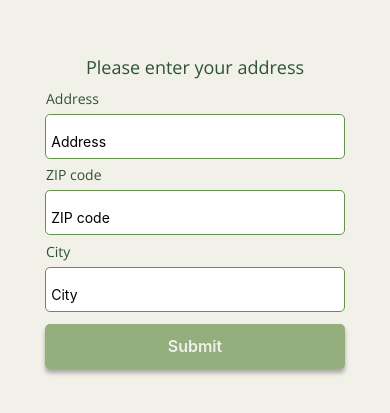
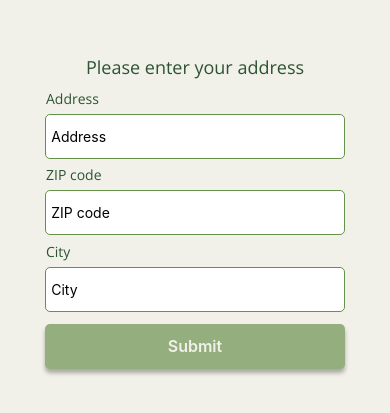
Before and after one commit to myplants-lacapsule/myplants-frontend, a React Native app: screen /AddLocationScreen in a window 390 px wide. Shown: the part 207-620 px from the top of the page. Built offline with nearby package versions, Linux system fonts and the light colour scheme.

Commit message:
change input

```diff
--- a/components/RegisterInput.js
+++ b/components/RegisterInput.js
@@ -19,8 +19,7 @@ const styles = StyleSheet.create({
     height: 45,
     width: "96%",
     margin: "2%",
-    paddingTop: 10,
-    paddingLeft: 5,
+    paddingHorizontal: 5,
     borderWidth: 1,
     borderRadius: 5,
     borderColor: "#65924B",
```
